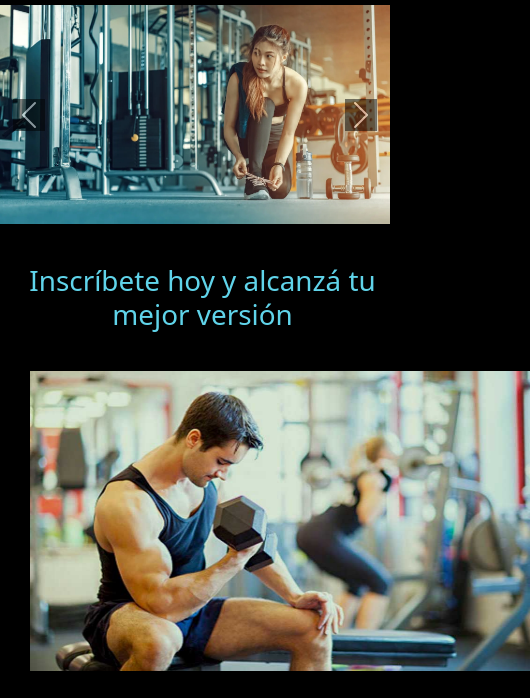
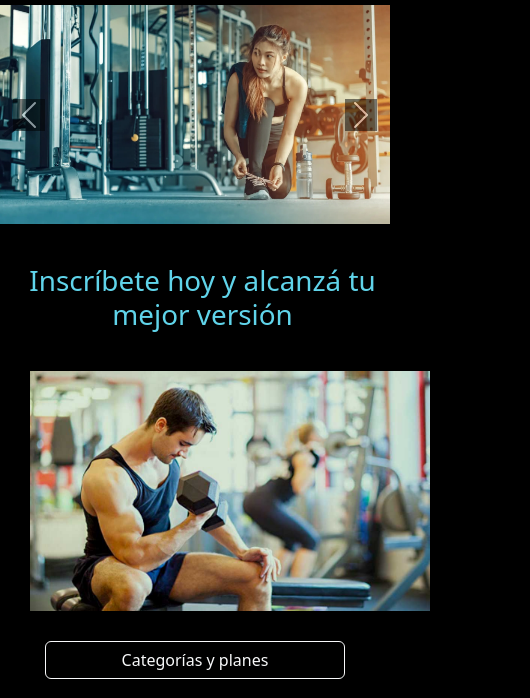
Before and after one commit to Ivan-Baldis/ironpulsegim.github.io, a plain HTML site: page index.html in a window 390 px wide. Shown: the part 72-770 px from the top of the page, 530 px wide, since content can reach past the window. Drawn offline with nearby package versions, Linux system fonts and the light colour scheme.

Commit message:
Cambio im.index @Media

```diff
--- a/css/styles.css
+++ b/css/styles.css
@@ -299,8 +299,8 @@
 @media (max-width: 767px) {
 
     .im-index{
-        width: 500px;
-        height: 300px;
+        width: 400px;
+        height: 240px;
 
     }
 
```
